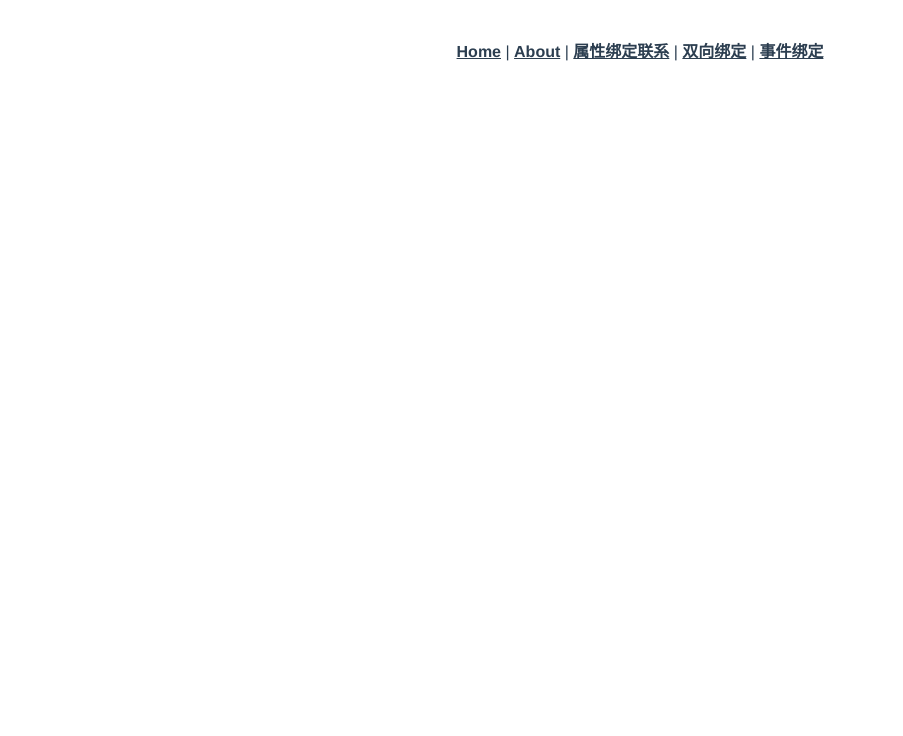
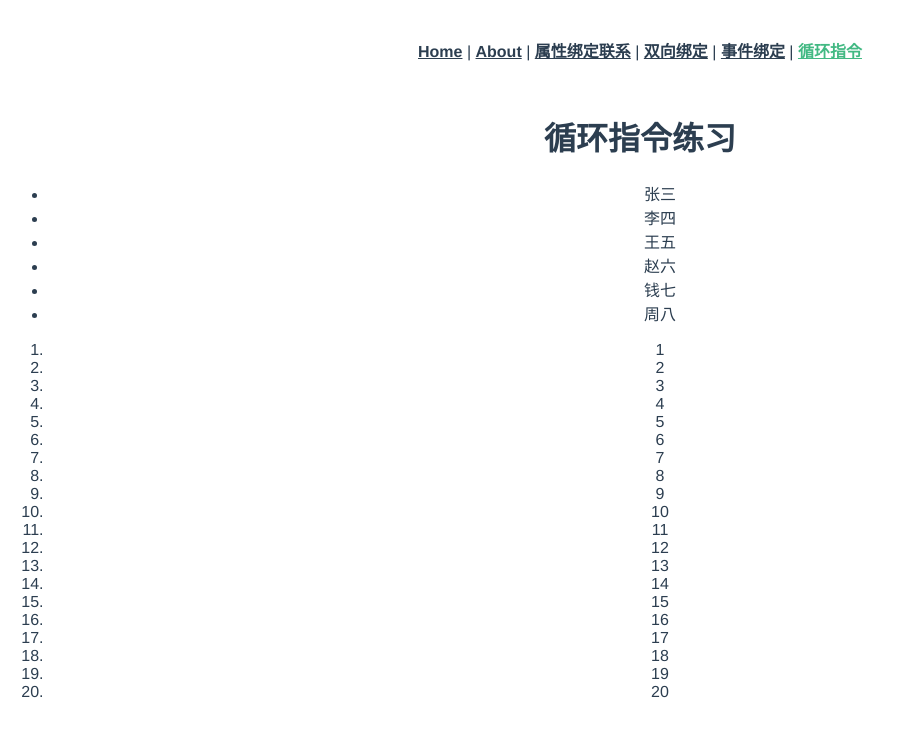
Before and after one commit to SakaiAmusawa/jsd23311_sakai_FE, a Vue app in the folder v1/: page /For-cmd in a window 1280 px wide. Shown: the top 736 px of the page, without its empty margins (0-903 px from the left). Built offline with nearby package versions, Linux system fonts and the light colour scheme.

Commit message:
循环指令

```diff
--- a/v1/src/App.vue
+++ b/v1/src/App.vue
@@ -9,6 +9,8 @@
     <router-link to="/TW-bind">双向绑定</router-link>
     |
     <router-link to="/Event-bind">事件绑定</router-link>
+    |
+    <router-link to="For-cmd">循环指令</router-link>
   </nav>
   <router-view/>
 </template>
--- a/v1/src/router/index.js
+++ b/v1/src/router/index.js
@@ -27,6 +27,8 @@ const routes = [
     path: '/Event-bind',
     name: 'Event-bind',
     component: () => import('../views/EventBand.vue')
+  }, {
+    path: '/For-cmd', name: 'For-cmd', component: () => import('../views/ForCmd.vue')
   }
 ]
 
--- /dev/null
+++ b/v1/src/views/ForCmd.vue
@@ -0,0 +1,21 @@
+<script setup>
+import {ref} from "vue";
+
+const arr = ref(["张三", "李四", "王五", "赵六", "钱七", "周八"])
+</script>
+
+<template>
+  <h1>循环指令练习</h1>
+  <!-- 遍历arr数组，取出每个值存入uname中，uname就是当前遍历到的元素 -->
+  <ul>
+    <li v-for="uname in arr">{{ uname }}</li>
+  </ul>
+  <!-- 从1到20遍历，固定写法，默认从1开始，步长为1，结束数字可以自定义 -->
+  <ol>
+    <li v-for="item in 20">{{ item }}</li>
+  </ol>
+</template>
+
+<style scoped>
+
+</style>
```
